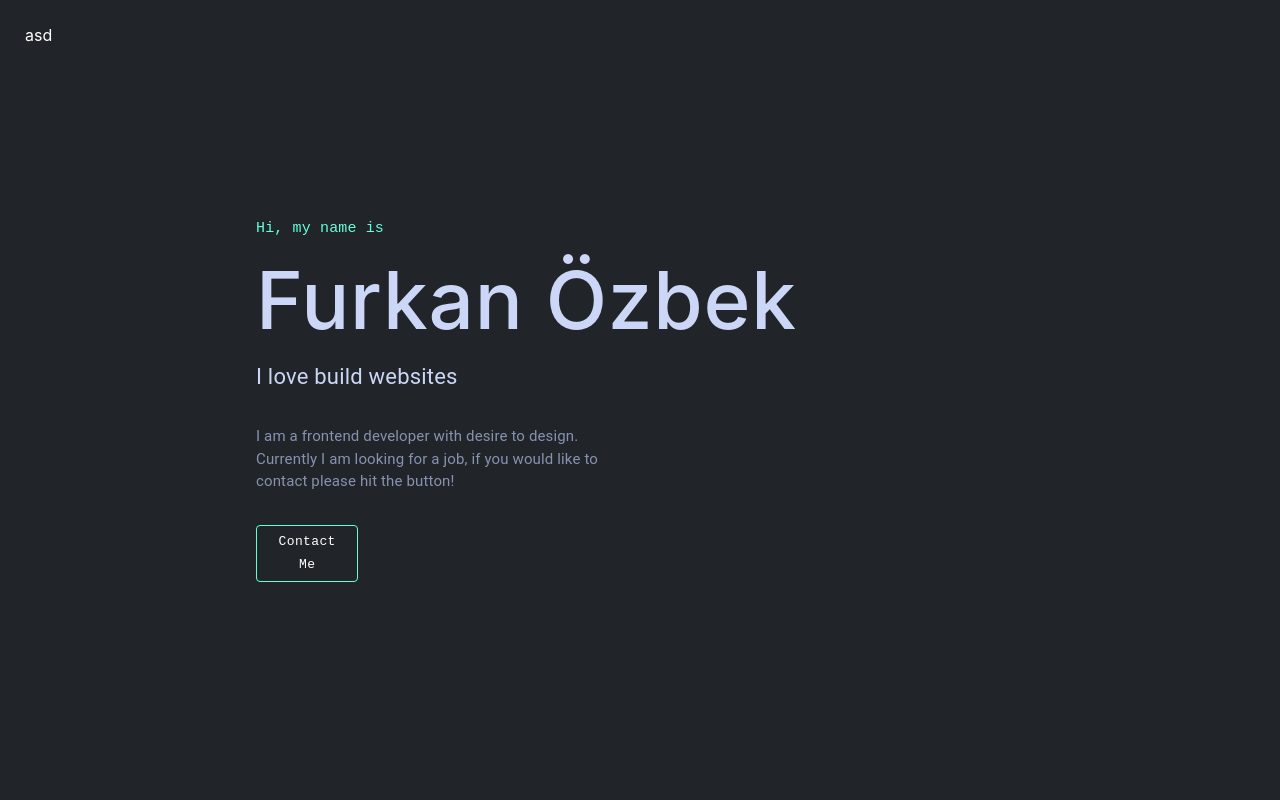
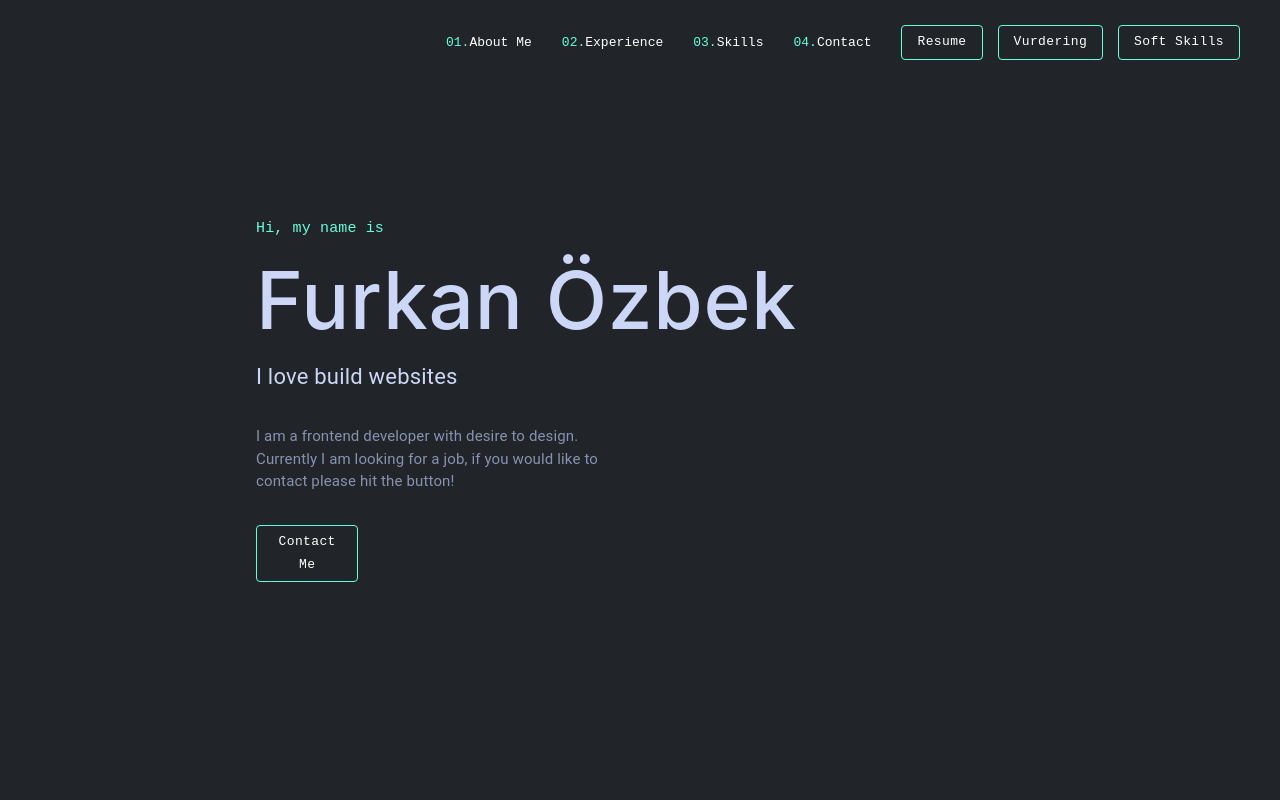
Before and after one commit to FurkannOzbek/personal-site-react, a Next.js app: page / in a window 1280 px wide. Shown: the top 800 px of the page. Built offline with nearby package versions, Linux system fonts and the light colour scheme.

Commit message:
feat:Header elements added and styled

```diff
--- a/components/Header.jsx
+++ b/components/Header.jsx
@@ -1,11 +1,13 @@
 "use client";
-import { AppBar } from "@mui/material";
+import { AppBar, Link, Button } from "@mui/material";
 import { useState, useEffect, useRef } from "react";
 
 export default function Header() {
   const [isVisible, setIsVisible] = useState(true); // For header visibility
   const [shadow, setShadow] = useState(false); // For header shadow state for not causing re-renders over and over again
   const lastScroll = useRef(0); // For tracking last scroll position
+  const headerItems = ["About Me", "Experience", "Skills", "Contact"];
+  const headerButtons = ["Resume", "Vurdering", "Soft Skills"];
 
   useEffect(() => {
     const handleScroll = () => {
@@ -34,6 +36,8 @@ export default function Header() {
   return (
     <AppBar
       sx={{
+        flexDirection: "row",
+        justifyContent: "flex-end",
         backgroundColor: shadow ? "rgba(var(--background), 0.5)" : "var(--background)",
         backdropFilter: shadow ? "blur(5px)" : "none",
         padding: "25px",
@@ -46,7 +50,51 @@ export default function Header() {
         boxShadow: shadow ? "0 10px 30px -10px #020c1bb3" : "none", // Apply shadow based on scroll position
       }}
     >
-      asd
+      {headerItems.map((item, index) => (
+        <Link
+          href="#"
+          key={item}
+          sx={{
+            display: "flex",
+            alignItems: "center",
+            textDecoration: "none",
+            mr: "30px",
+            color: "white",
+            fontFamily: "SF Mono,Fira Code,Fira Mono,Roboto Mono,monospace",
+            fontSize: "13px",
+          }}
+        >
+          <span
+            style={{
+              color: "#64ffda",
+            }}
+          >
+            {`0${index + 1}.`}
+          </span>
+          {item}
+        </Link>
+      ))}
+      {headerButtons.map((item, index) => (
+        <Button
+          href="#"
+          key={item}
+          variant="outlined"
+          sx={{
+            mr: "15px",
+            textTransform: "none",
+            fontSize: "13px",
+            fontFamily: "SF Mono,Fira Code,Fira Mono,Roboto Mono,monospace",
+            color: "white",
+            borderColor: "#64ffda",
+            "&:hover": {
+              backgroundColor: "#64ffda",
+              color: "black",
+            },
+          }}
+        >
+          {item}
+        </Button>
+      ))}
     </AppBar>
   );
 }
```
Also changed, not shown: components/Button.jsx (added).
